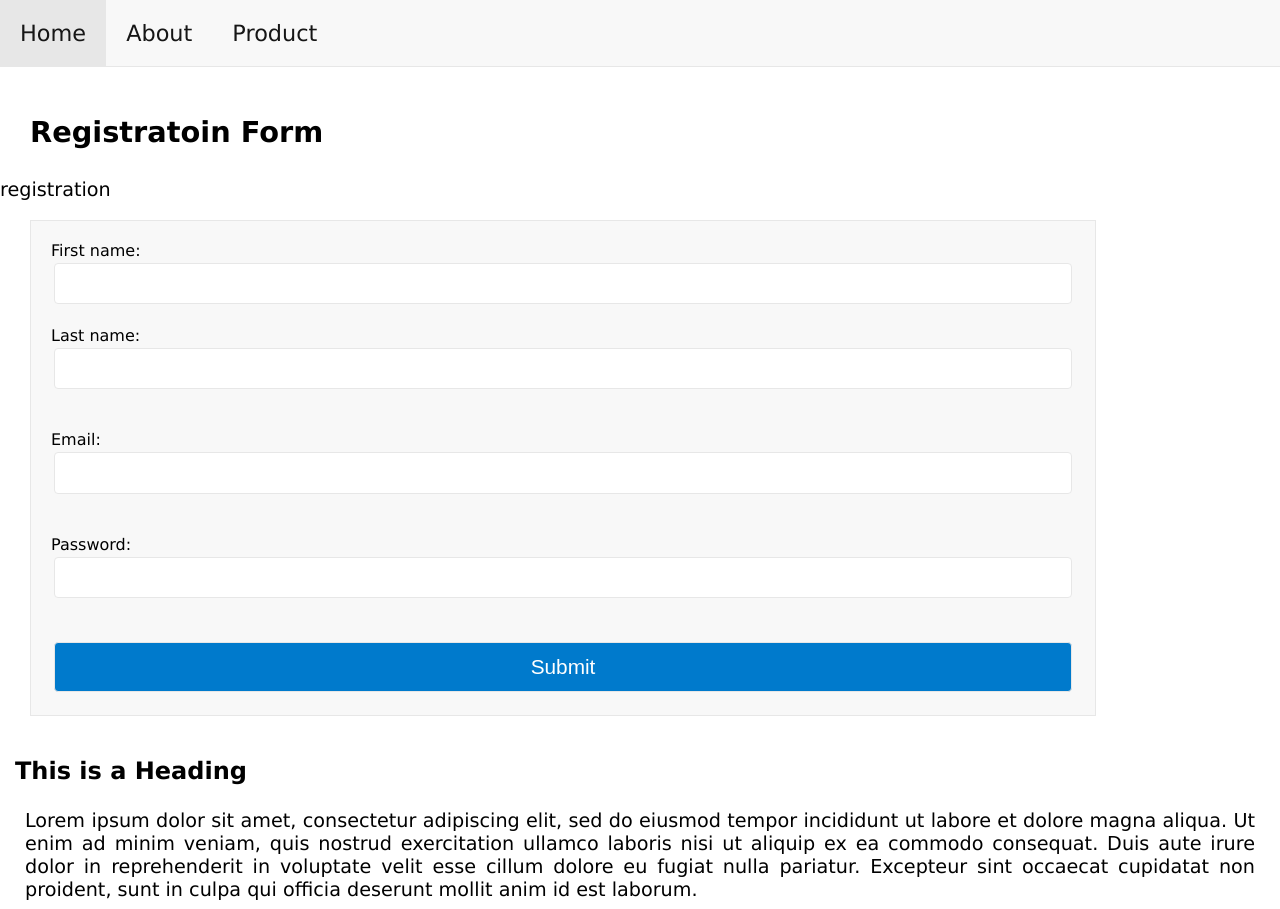
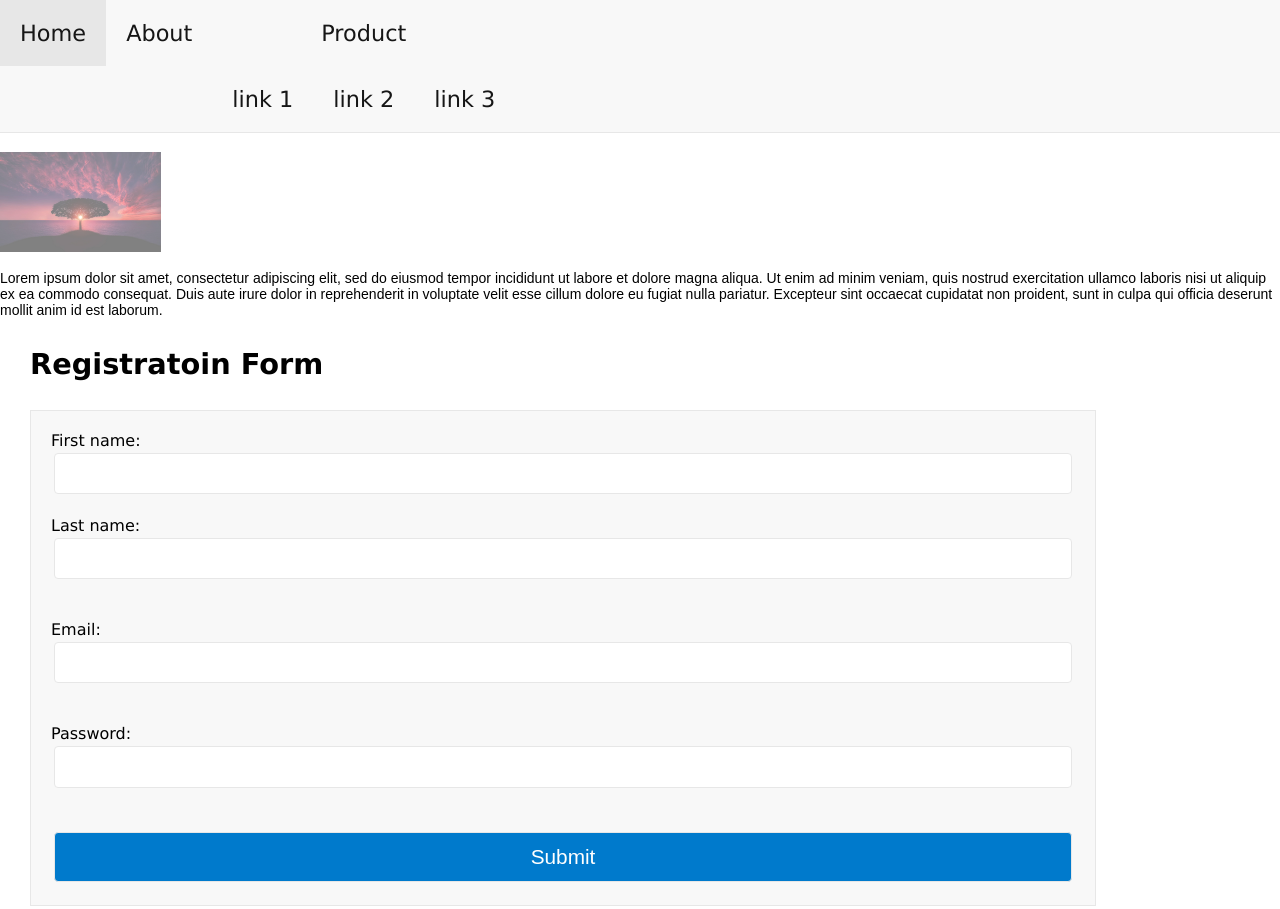
Before and after one commit to babakjahangiri/milestone-i-ii, a plain HTML site: page index.html in a window 1280 px wide. Shown: the top 909 px of the page. Drawn offline with Linux system fonts and the light colour scheme.

Commit message:
changed message

```diff
--- a/index.html
+++ b/index.html
@@ -3,7 +3,7 @@
 
 <head>
     <title>Registration Form</title>
-    <link rel="stylesheet" href="./style.css" />
+    <link rel="stylesheet" href="style.css" />
     <meta name="viewport" content="width=device-width, initial-scale=1" />
 </head>
 
@@ -13,13 +13,32 @@
             <ul>
                 <li><a href="#">Home</a></li>
                 <li><a href="#">About</a></li>
-                <li><a href="#">Product</a></li>
+                <li><a href="#">Product</a>
+                    <ul class="dropdown">
+                        <li><a href="#">link 1</a></li>
+                        <li><a href="#">link 2</a></li>
+                        <li><a href="#">link 3</a></li>
+                    </ul>
+                </li>
+
+
             </ul>
         </nav>
     </header>
     <br />
+    <img src="amazing.jpg" class="perfectimg">
+    <p class="p">
+        Lorem ipsum dolor sit amet, consectetur adipiscing elit, sed do eiusmod
+        tempor incididunt ut labore et dolore magna aliqua. Ut enim ad minim
+        veniam, quis nostrud exercitation ullamco laboris nisi ut aliquip ex ea
+        commodo consequat. Duis aute irure dolor in reprehenderit in voluptate
+        velit esse cillum dolore eu fugiat nulla pariatur. Excepteur sint occaecat
+        cupidatat non proident, sunt in culpa qui officia deserunt mollit anim id
+        est laborum.
+    </p>
+
     <p class="formtitle">Registratoin Form</p>
-    <p>registration</p>
+
     <form name="RegForm" Id="regfrm1" method="POST" action="">
         First name:<br />
         <input type="text" name="firstname" value="" /><br />
--- a/style.css
+++ b/style.css
@@ -32,6 +32,12 @@ ul {
     padding: 0;
     overflow: hidden;
     top: 0;
+}
+
+li {
+    display: block;
+    transition-duration: 0.5s;
+
 }
 
 li a {
@@ -85,12 +91,51 @@ input {
     margin-left: 30px;
 }
 
-section > h1 {
+section>h1 {
     padding: 2px 15px 2px 15px;
 }
 
-section > p {
+section>p {
     padding: 2px 15px 2px 15px;
     text-align: justify;
     margin: 10px;
 }
+
+
+.p {
+    font-family: Arial, Helvetica, sans-serif;
+    font-size: 14px;
+    transition: 5s font-size linear;
+}
+
+
+.p:hover {
+    font-family: Arial, Helvetica, sans-serif;
+    font-size: 18px;
+    transition: 0.1s font-size linear;
+}
+
+.perfectimg {
+
+    opacity: 0.5;
+    filter: alpha(opacity=50);
+    height: 100px;
+    width: auto;
+
+    transition: height 1s ease-out, opacity 1s linear;
+
+
+
+
+
+
+}
+
+.perfectimg:hover {
+
+    opacity: 1;
+    filter: alpha(opacity=100);
+    height: 400px;
+    transition: 1s height linear;
+    width: auto;
+}
```
Also changed, not shown: amazing.jpg (added). Lines whose indentation alone changed are shown as unchanged.
